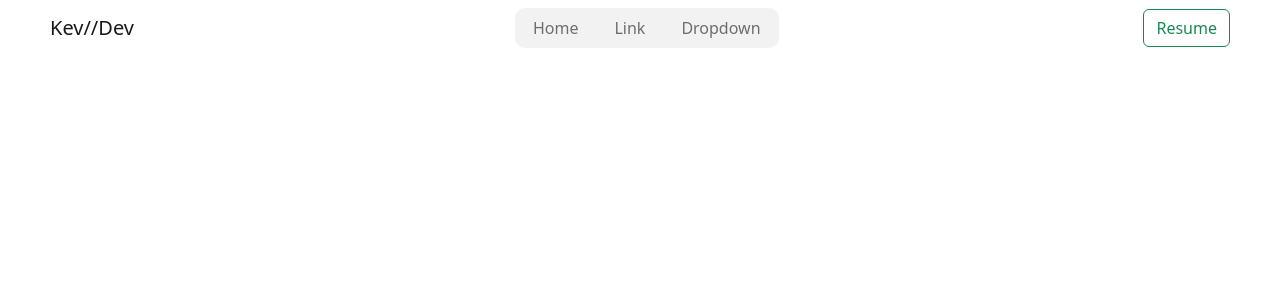
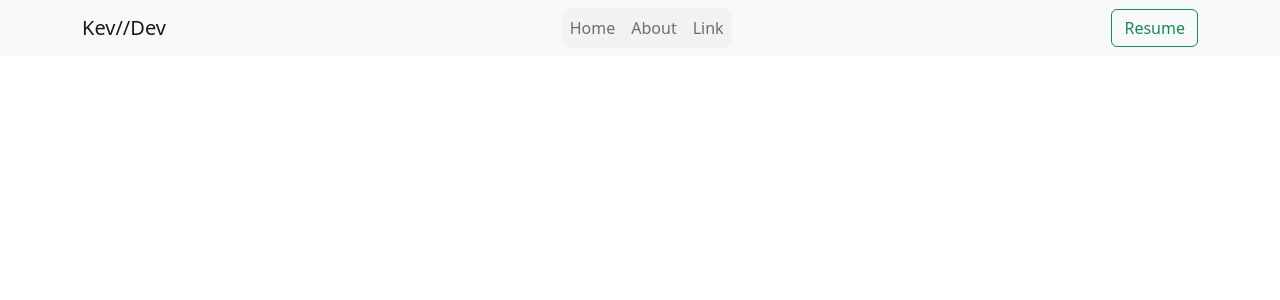
Before and after one commit to Kevin27j/kev-react-portfolio, a React (Create React App) app: page / in a window 1280 px wide. Shown: the top 300 px of the page. Built offline with nearby package versions, Linux system fonts and the light colour scheme.

Commit message:
modified navbar component

```diff
--- a/src/components/Header/Header.js
+++ b/src/components/Header/Header.js
@@ -1,33 +1,28 @@
 import React from "react";
-import "./header.css";
+import "./Header.css";
+import Container from 'react-bootstrap/Container';
+import Nav from 'react-bootstrap/Nav';
+import Navbar from 'react-bootstrap/Navbar';
+import Button from 'react-bootstrap/Button';
+
 
 function Header() {
     return (
-        <nav className="navbar navbar-expand-lg bg-body-tertiary">
-            <div className="container-fluid">
-                <a className="navbar-brand" href="*">Kev//Dev</a>
-                <button className="navbar-toggler" type="button" data-bs-toggle="collapse" data-bs-target="#navbarSupportedContent" aria-controls="navbarSupportedContent" aria-expanded="false" aria-label="Toggle navigation">
-                    <span className="navbar-toggler-icon"></span>
-                </button>
-                <div className="collapse navbar-collapse" id="navbarSupportedContent">
-                    <ul className="navbar-nav me-auto mb-2 mb-lg-0">
-                        <li className="nav-item">
-                            <a className="nav-link" aria-current="page" href="*">Home</a>
-                        </li>
-                        <li className="nav-item">
-                            <a className="nav-link" href="*">Link</a>
-                        </li>
-                        <li className="nav-item dropdown">
-                            <a className="nav-link" href="*" role="button" data-bs-toggle="dropdown" aria-expanded="false">
-                                Dropdown
-                            </a>
-                        </li>
-                    </ul>
-                    <a href="*" type="button" class="btn btn-outline-success">Resume</a>
-                </div>
-            </div>
-        </nav>
-    )
-}
+        <Navbar bg="light" expand="lg">
+          <Container>
+            <Navbar.Brand href="#home">Kev//Dev</Navbar.Brand>
+            <Navbar.Toggle aria-controls="basic-navbar-nav" />
+            <Navbar.Collapse id="basic-navbar-nav">
+              <Nav className="me-auto">
+                <Nav.Link href="#home">Home</Nav.Link>
+                <Nav.Link href="#about">About</Nav.Link>
+                <Nav.Link href="#link">Link</Nav.Link>
+              </Nav>
+              <Button variant="outline-success">Resume</Button>{' '}
+            </Navbar.Collapse>
+          </Container>
+        </Navbar>
+      );
+    }
 
 export default Header;
```
Also changed, not shown: src/components/Home/HomePage.js (+8 -0 lines), src/components/Home/HomePage.css (added).
